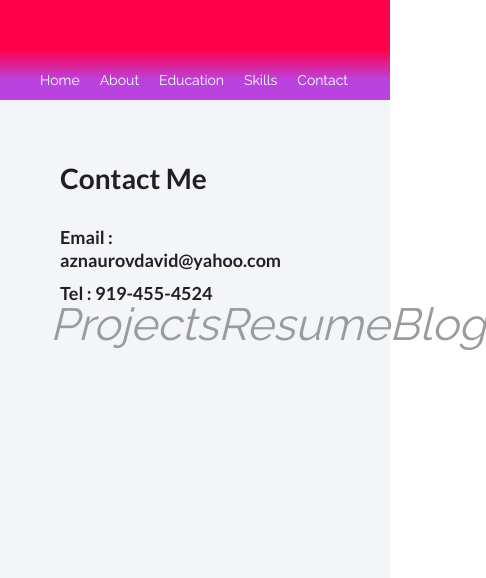
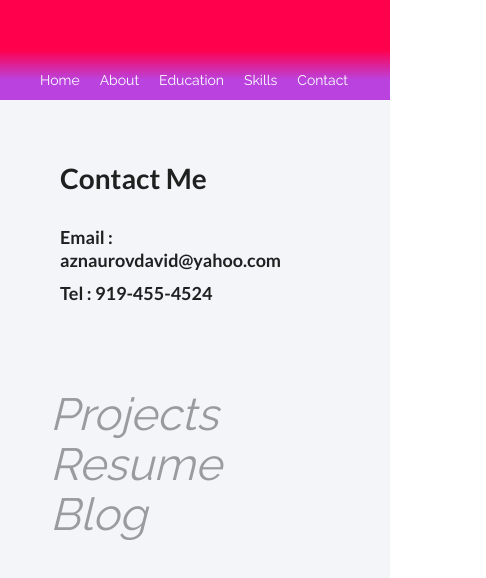
Before and after one commit to Saiffer/PortfolioReact, a React (Create React App) app: page /contact in a window 390 px wide. Shown: the top 578 px of the page, 486 px wide, since content can reach past the window. Built offline with nearby package versions, Linux system fonts and the light colour scheme.

Commit message:
Added responsivness

```diff
--- a/src/App.css
+++ b/src/App.css
@@ -4,7 +4,7 @@
   --condiv-flex: 6;
   --fontsize-p: 1.1rem;
   --fontsize-nav: 1.6rem;
-  --typing-font: 1.6rem;
+  --typing-font: 2.6rem;
 }
 * {
   margin: 0;
@@ -43,11 +43,11 @@ nav {
 .profilepic {
   border-radius: 50%;
   width: 25%;
-  margin: 100px;
+  margin: 60px;
 }
 .typingeffect {
   font-size: var(--typing-font);
-  margin-bottom: 150px;
+  margin-bottom: 50px;
   margin: 0 auto;
 }
 
@@ -82,9 +82,9 @@ p {
 }
 .social {
   position: relative;
-  margin-top: 40px;
+  margin-top: 20px;
   display: flex;
-  bottom: 15px;
+  bottom: 20px;
 }
 .social i {
   padding-right: 40px;
@@ -143,16 +143,25 @@ p {
     left: 0;
     width: 100vw;
     display: flex;
+    flex-direction: column;
     justify-content: space-around;
-    bottom: 30px;
+    top: 70px;
+    margin: 0 auto;
+  }
+  .social a {
+    margin-top: 20px;
   }
   .social i {
     padding-right: 0px;
+  }
+  .linkIcon {
+    display: block;
   }
 
   .profilepic {
     width: 60%;
     height: 60%;
     margin: 0 auto;
+    margin-top: 50px;
   }
 }
```
